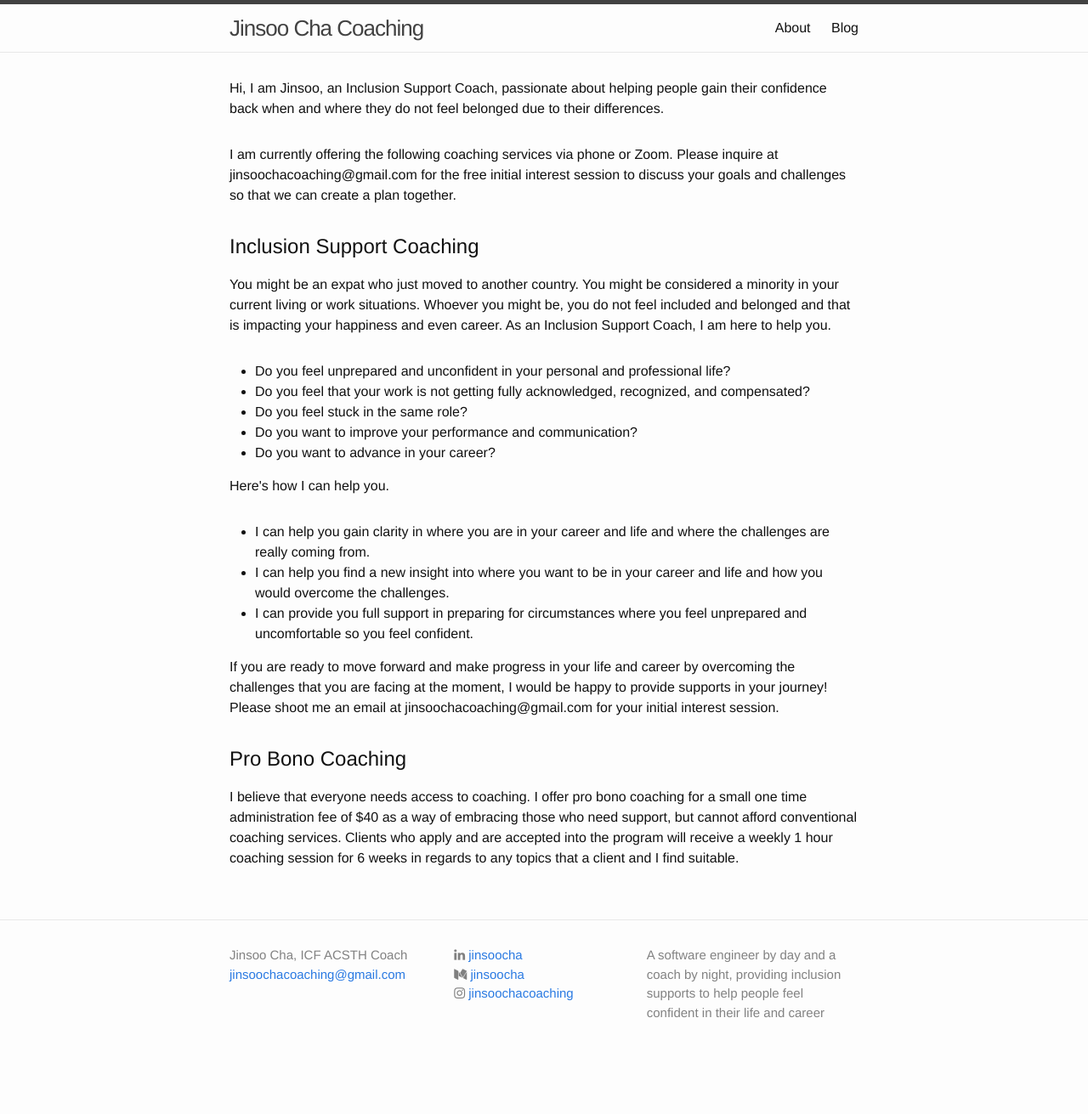
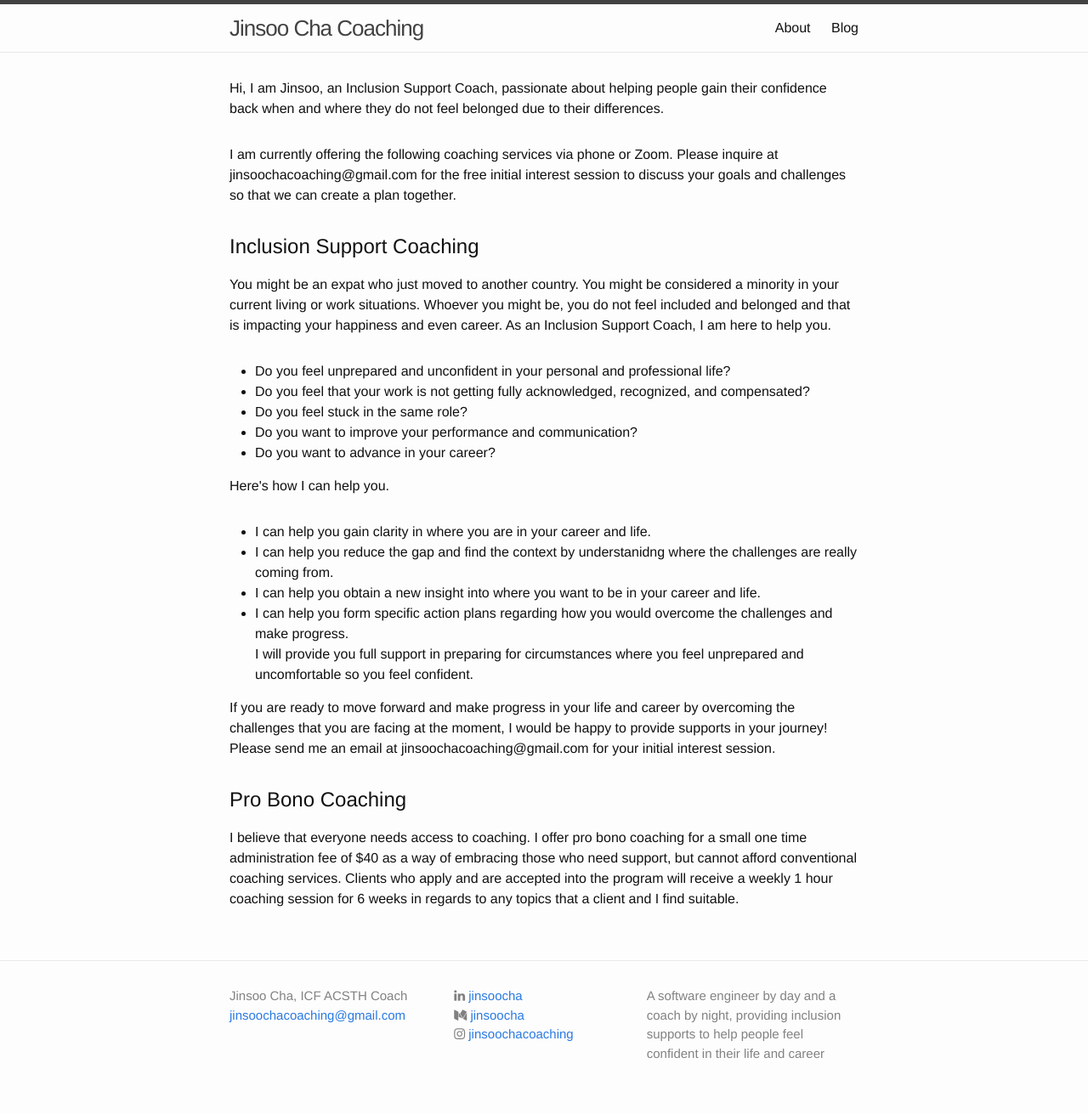
Before and after one commit to jinsoocha/jinsoocha.github.io, a Jekyll site: the page built from index.html, in a window 1280 px wide. Shown: the whole page at 85% size. Built offline with Jekyll 4.4.1, drawn with Linux system fonts in a browser that asks for light colours; nearby versions of some CDN libraries; before the commit the page ends 1263 px from its top, so only the background shows below that.

Commit message:
Update index.html

```diff
--- a/index.html
+++ b/index.html
@@ -18,11 +18,13 @@ layout: default
       </ul>
       <p class="post-content">Here's how I can help you.</p>
       <ul>
-        <li>I can help you gain clarity in where you are in your career and life and where the challenges are really coming from.</li>
-        <li>I can help you find a new insight into where you want to be in your career and life and how you would overcome the challenges.</li>
-        <li>I can provide you full support in preparing for circumstances where you feel unprepared and uncomfortable so you feel confident.</li>
+        <li>I can help you gain clarity in where you are in your career and life.</li>
+        <li>I can help you reduce the gap and find the context by understanidng where the challenges are really coming from.</li>
+        <li>I can help you obtain a new insight into where you want to be in your career and life.</li>
+        <li>I can help you form specific action plans regarding how you would overcome the challenges and make progress.</li
+        <li>I will provide you full support in preparing for circumstances where you feel unprepared and uncomfortable so you feel confident.</li>
       </ul>
-      <p class="post-content">If you are ready to move forward and make progress in your life and career by overcoming the challenges that you are facing at the moment, I would be happy to provide supports in your journey! Please shoot me an email at jinsoochacoaching@gmail.com for your initial interest session.</p>
+      <p class="post-content">If you are ready to move forward and make progress in your life and career by overcoming the challenges that you are facing at the moment, I would be happy to provide supports in your journey! Please send me an email at jinsoochacoaching@gmail.com for your initial interest session.</p>
     </div>
     <div class="intro-block">
       <h2 class="post-heading">Pro Bono Coaching</h2>
```
